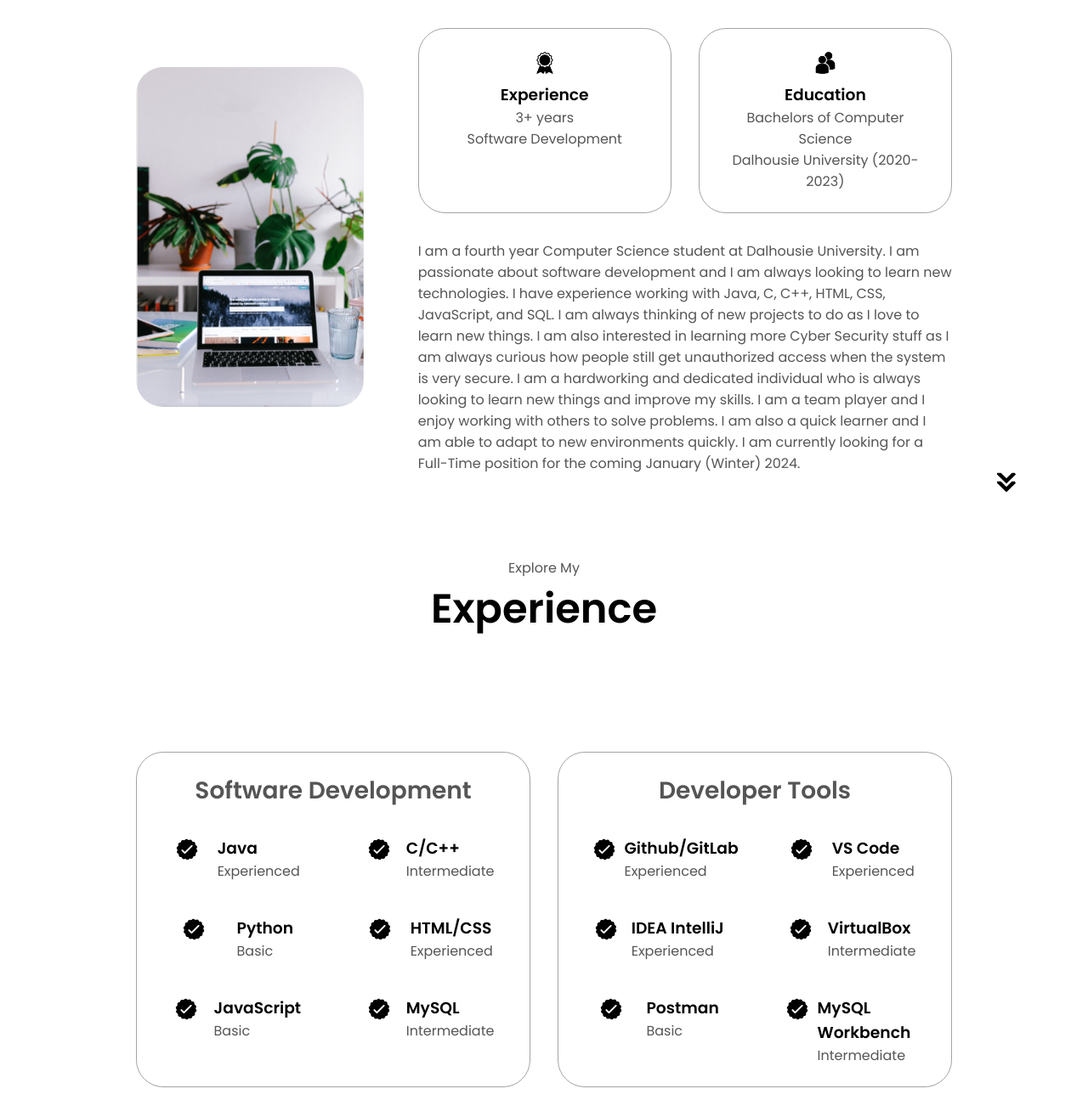
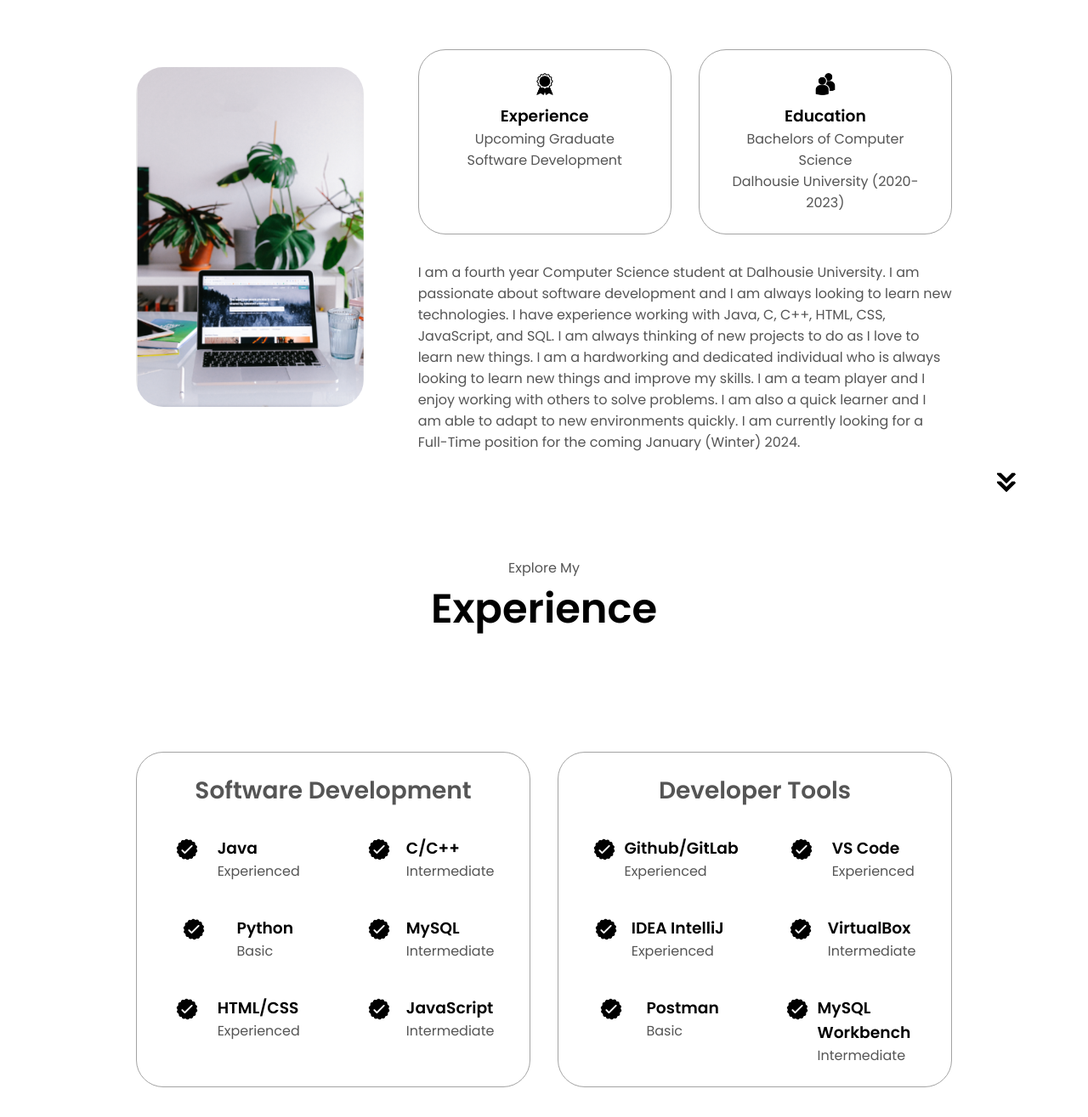
Before and after one commit to MostafaaAbdelaziz/website, a plain HTML site: page index.html in a window 1280 px wide. Shown: the part 1040-2355 px from the top of the page at 85% size. Drawn offline with Linux system fonts and the light colour scheme; a web font is replaced by a local one.

Commit message:
Update index.html

```diff
--- a/index.html
+++ b/index.html
@@ -90,7 +90,7 @@
                         class = "icon">
 
                         <h3>Experience</h3>
-                        <p>3+ years <br>Software Development</p>
+                        <p>Upcoming Graduate<br>Software Development</p>
                     </div>
 
                     <div class = "details-container">
@@ -107,8 +107,7 @@
                         I am a fourth year Computer Science student at Dalhousie University. I am passionate about
                         software development and I am always looking to learn new technologies. I have experience
                         working with Java, C, C++, HTML, CSS, JavaScript, and SQL. I am always thinking of new projects
-                        to do as I love to learn new things. I am also interested in learning more Cyber Security stuff
-                        as I am always curious how people still get unauthorized access when the system is very secure. I am a hardworking and dedicated individual who
+                        to do as I love to learn new things. I am a hardworking and dedicated individual who
                         is always looking to learn new things and improve my skills. I am a team player and I
                         enjoy working with others to solve problems. I am also a quick learner and I am able to
                         adapt to new environments quickly. I am currently looking for a Full-Time position for the
@@ -156,6 +155,13 @@
                         </article>
                         <article>
                             <img src = "./assets/checkmark.png" alt="Checkmark Icon" class = "icon">
+                            <div>
+                                <h3>MySQL</h3>
+                                <p>Intermediate</p>
+                            </div>
+                        </article>
+                        <article>
+                            <img src = "./assets/checkmark.png" alt="Checkmark Icon" class = "icon">
 
                             <div>
                                 <h3>HTML/CSS</h3>
@@ -167,13 +173,6 @@
 
                             <div>
                                 <h3>JavaScript</h3>
-                                <p>Basic</p>
-                            </div>
-                        </article>
-                        <article>
-                            <img src = "./assets/checkmark.png" alt="Checkmark Icon" class = "icon">
-                            <div>
-                                <h3>MySQL</h3>
                                 <p>Intermediate</p>
                             </div>
                         </article>
```
